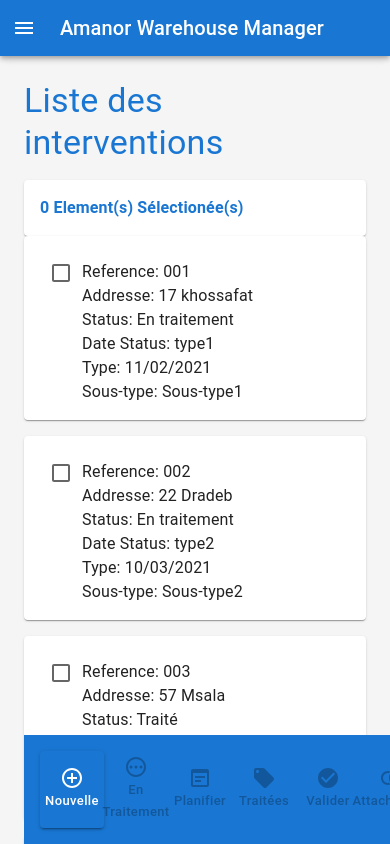
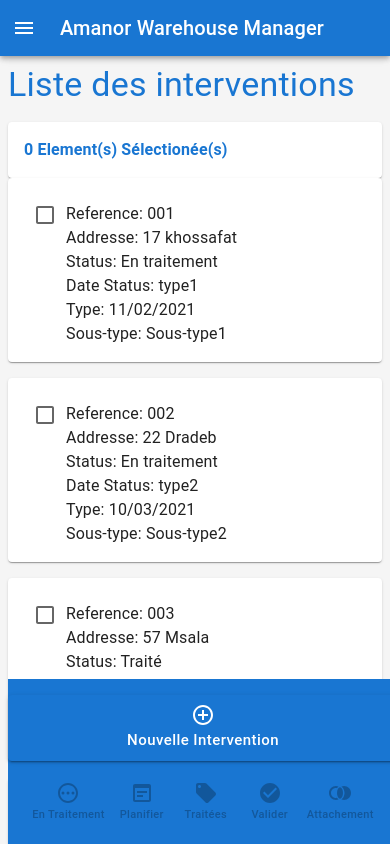
Before and after one commit to skelecoder/AOM, a Next.js app in the folder front-end/: page /intervention in a window 390 px wide. Shown: the top 844 px of the page. Built offline with nearby package versions, Linux system fonts and the light colour scheme.

Commit message:
fixes done

```diff
--- a/front-end/components/Layout/Layout.tsx
+++ b/front-end/components/Layout/Layout.tsx
@@ -162,7 +162,7 @@ const Layout = ({ children }) => {
                 component="main"
                 sx={{
                     flexGrow: 1,
-                    p: 3,
+                    p:{xs:1, md:3},
                     width: { sm: `calc(100% - ${drawerWidth}px)` },
                     backgroundColor: (theme) => theme.palette.grey[100],
                     height: 'auto',
--- a/front-end/pages/intervention/index.tsx
+++ b/front-end/pages/intervention/index.tsx
@@ -188,7 +188,7 @@ const Intervention = () => {
 
                 {rows.map((row) => {
                     return (
-                        <Paper key={row.id} sx={{ mb: 2, p: 2, display: 'flex', alignItems: 'flex-start' }}>
+                        <Paper key={row.id} sx={{ mb: 2, p: 2, display: 'flex', alignItems: 'flex-start',backgroundColor:({palette})=> ids.includes(row.id) ? palette.grey[300] : ''}}>
                             <Checkbox value={row.id} onChange={handelChange} />
                             <Box sx={{ mt: 1 }}>
                                 <Typography>Reference: {row.col1}</Typography>
@@ -205,20 +205,22 @@ const Intervention = () => {
             <Box
                 sx={{
                     display: { xs: 'flex', md: 'none' },
-                    justifyContent: 'flex-start',
+                    flexDirection:'column',
+                    gap:2,
                     position: 'fixed',
                     bottom: '0',
-                    width: 2 / 2,
+                    width: {xs:2/2, sm:'calc(100% - 240px)'},
                     backgroundColor: 'primary.main',
-                    p: 2,
+                    py:2,
                     '& .MuiButton-root': { textTransform: 'capitalize', display: 'flex', flexDirection: 'column',color:'#fff' },
+                    '& .MuiButton-text':{fontSize:'11px'}
                 }}
             >
-                <Button href="/intervention/nouvelle" variant="contained" disabled={!isDisabled} size="small">
+                <Button href="/intervention/nouvelle" variant="contained" disabled={!isDisabled} size="large">
                     <AddCircleOutlineIcon />
-                    nouvelle
+                    nouvelle intervention
                 </Button>
-
+                <Box sx={{display:'flex', justifyContent:'center', alignItems: 'center'}}>
                 <Button size="small" variant="text" disabled={isDisabled}>
                     <PendingOutlinedIcon />
                     en traitement
@@ -235,6 +237,7 @@ const Intervention = () => {
                 <Button size="small" variant="text" disabled={isDisabled}>
                     <JoinRightIcon />attachement
                 </Button>
+                </Box>
             </Box>
         </>
     );
```
Also changed, not shown: front-end/components/newIntervform1.tsx (+19 -9 lines), front-end/components/newIntervform2.tsx (+12 -6 lines).
